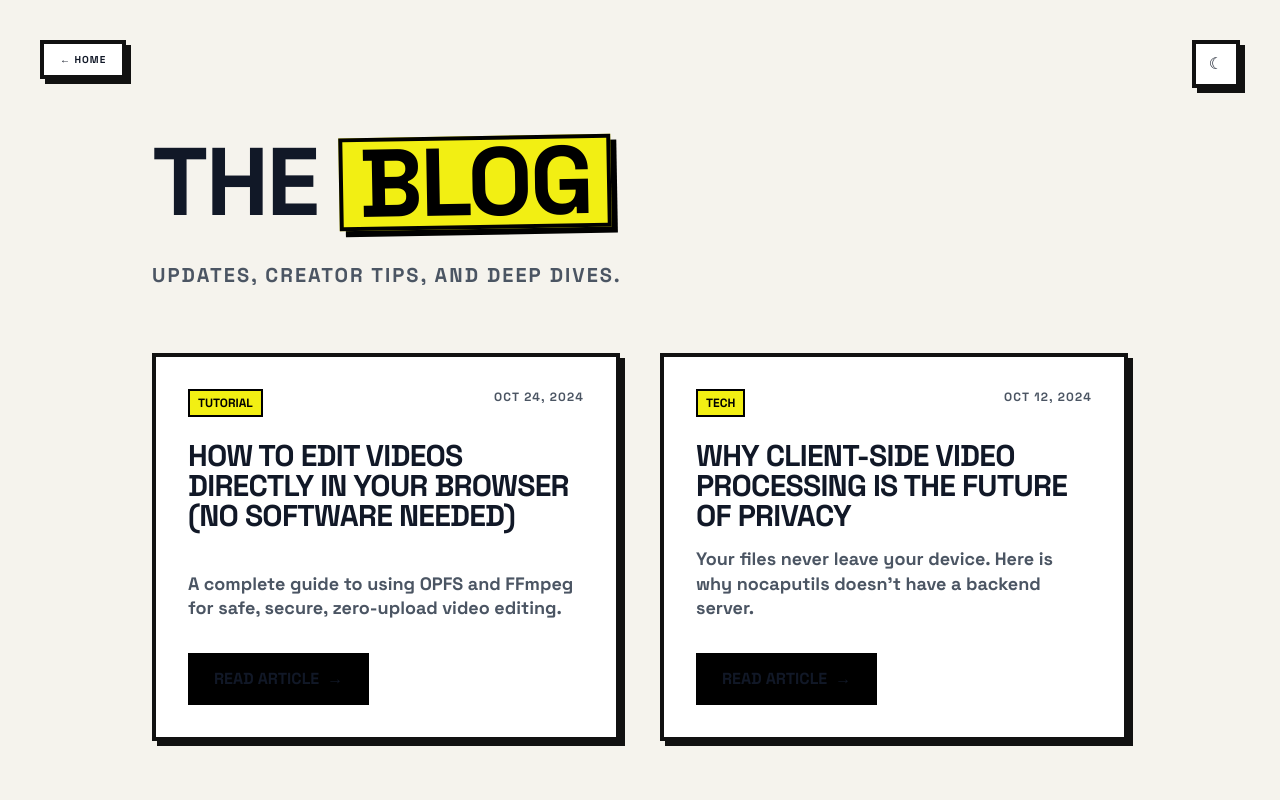
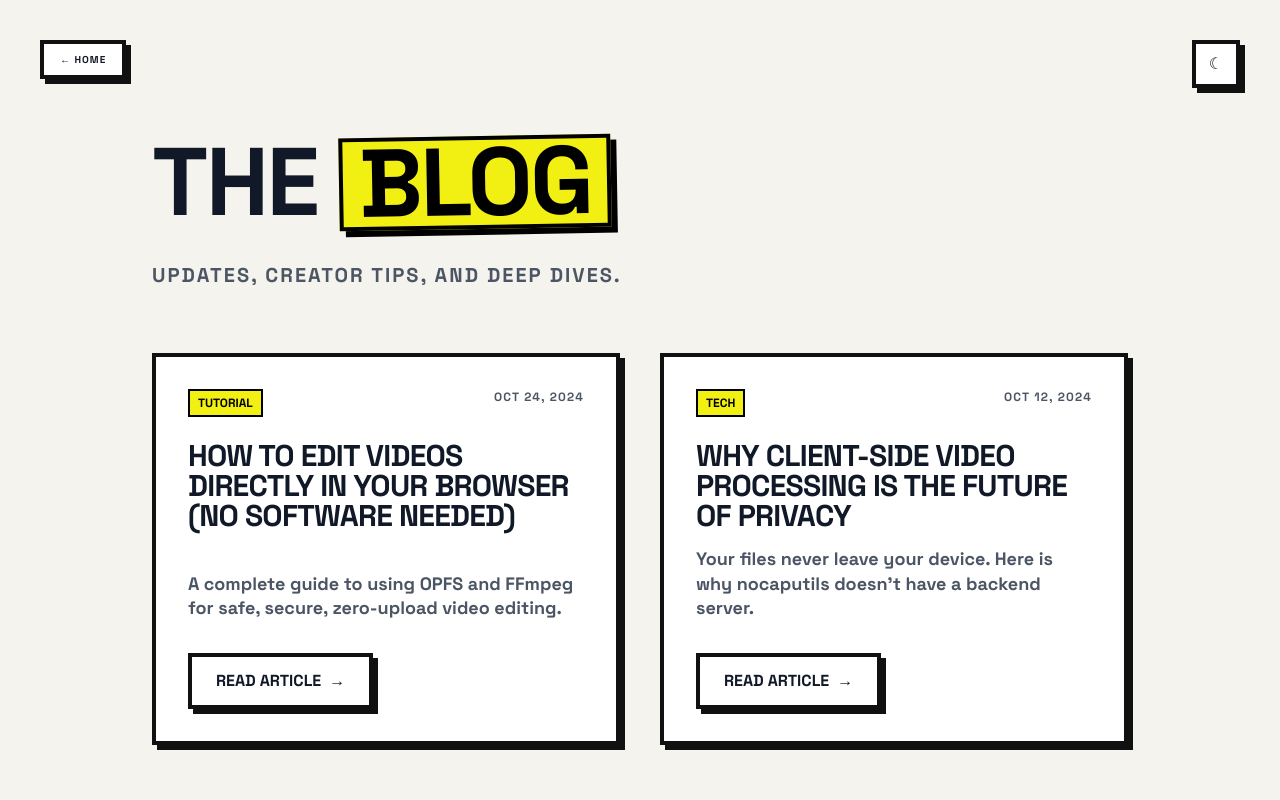
Before and after one commit to milanpandey/nocaputils, a Next.js app: page /blog in a window 1280 px wide. Shown: the top 800 px of the page. Built offline with nearby package versions, Linux system fonts and the light colour scheme.

Commit message:
fix: Blog button visibility

```diff
--- a/src/app/blog/page.tsx
+++ b/src/app/blog/page.tsx
@@ -57,7 +57,7 @@ export default function BlogIndex() {
                             </h2>
                             <p className="text-lg font-bold mb-8 text-[var(--text-soft)] leading-snug">{post.excerpt}</p>
 
-                            <Link href={`/blog/${post.slug}`} className="font-black uppercase inline-flex items-center group bg-black text-white px-6 py-3 border-2 border-black hover:bg-accent hover:text-black transition-colors self-start">
+                            <Link href={`/blog/${post.slug}`} className="neo-button neo-button-theme font-black uppercase inline-flex items-center group px-6 py-3 self-start transition-all">
                                 Read Article
                                 <span className="ml-2 group-hover:translate-x-2 transition-transform">→</span>
                             </Link>
```
